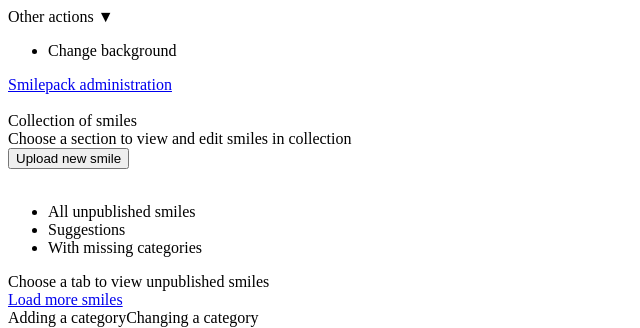
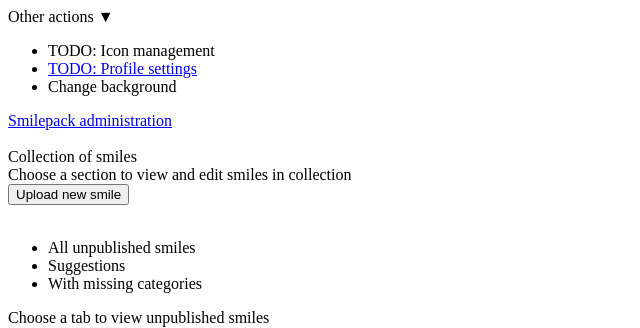
Before and after one commit to andreymal/smilepack, a Flask app: template smilepack/templates/admin.html in a window 1280 px wide. Shown: the top 328 px of the page, without its empty margins (0-640 px from the left). Run offline with Flask 2, Linux system fonts and the light colour scheme; the template is opened without the code that fills it: most values are stand-ins (such as "Sample title", 1, 10 or a date in 2020); grey boxes marked "Sample" are stand-in pictures.

Commit message:
actions-menu tiny fixes

```diff
--- a/smilepack/assets/styles/admin.css
+++ b/smilepack/assets/styles/admin.css
@@ -52,6 +52,12 @@
     cursor: pointer;
 }
 
+.actions-list li > a, .actions-list li > a:visited {
+    display: block;
+    text-decoration: none;
+    color: inherit;
+}
+
 .actions-menu:hover {
     border-radius: 0.25em 0.25em 0 0;
 }
--- a/smilepack/assets/styles/generator.css
+++ b/smilepack/assets/styles/generator.css
@@ -142,6 +142,12 @@
     cursor: pointer;
 }
 
+.actions-list li > a, .actions-list li > a:visited {
+    display: block;
+    text-decoration: none;
+    color: inherit;
+}
+
 .actions-menu:hover {
     border-radius: 0.25em 0.25em 0 0;
 }
--- a/smilepack/templates/admin.html
+++ b/smilepack/templates/admin.html
@@ -15,8 +15,10 @@
         <div class="actions-menu">
             {{ _("Other actions") }} ▼
             <ul class="actions-list">
-                {% if current_user.is_superadmin %}<li id="action-edit-users">{{ _("User management") }}</li>
+                <li id="action-edit-icons">TODO: {{ _("Icon management") }}</li>
+                {% if current_user.is_superadmin %}<li id="action-edit-users">TODO: {{ _("User management") }}</li>
                 {% endif -%}
+                <li><a href="/" target="_blank">TODO: {{ _("Profile settings") }}</a></li>
                 <li id="action-toggle-dark">{{ _("Change background") }}</li>
             </ul>
         </div>
```
